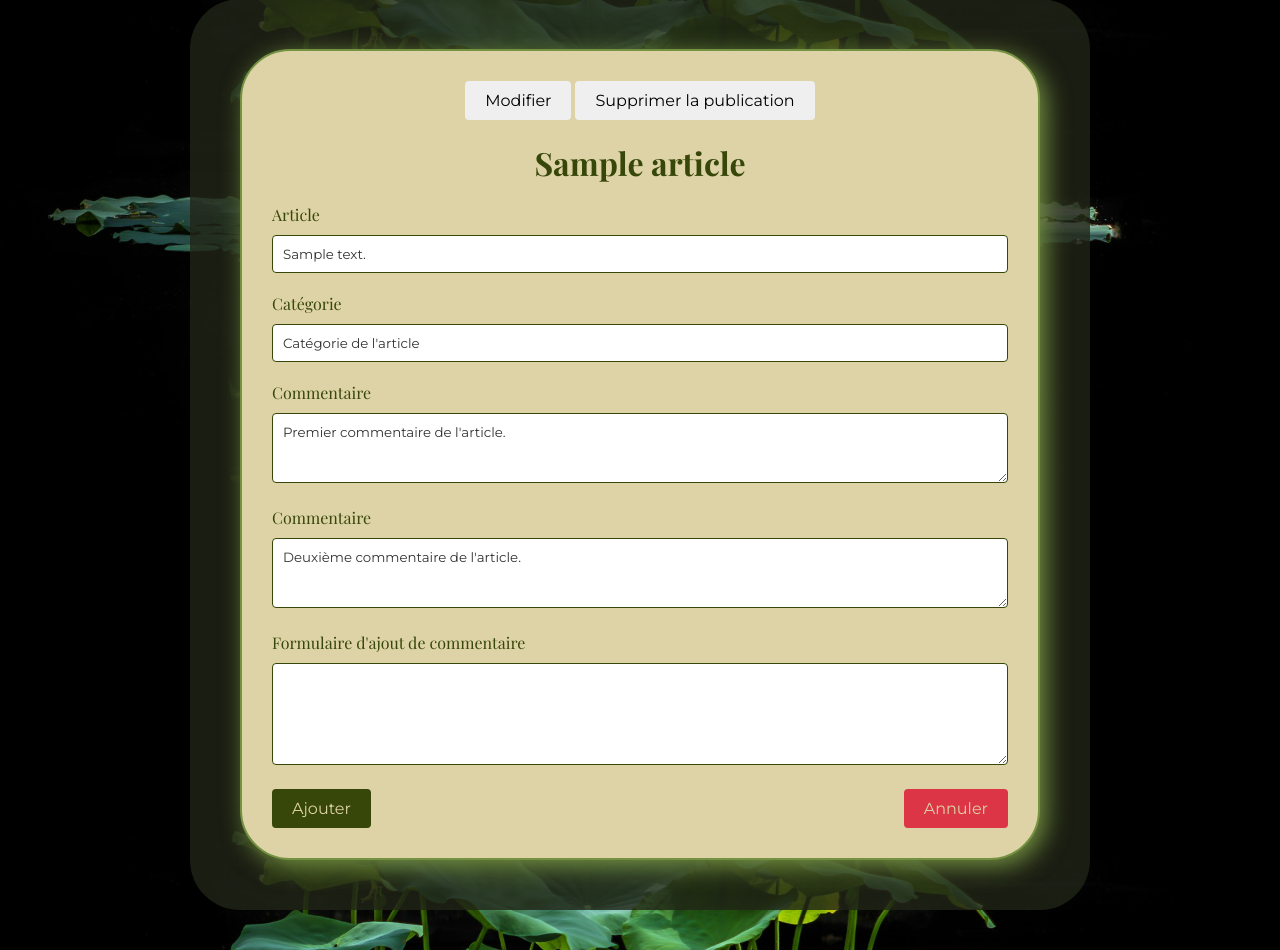
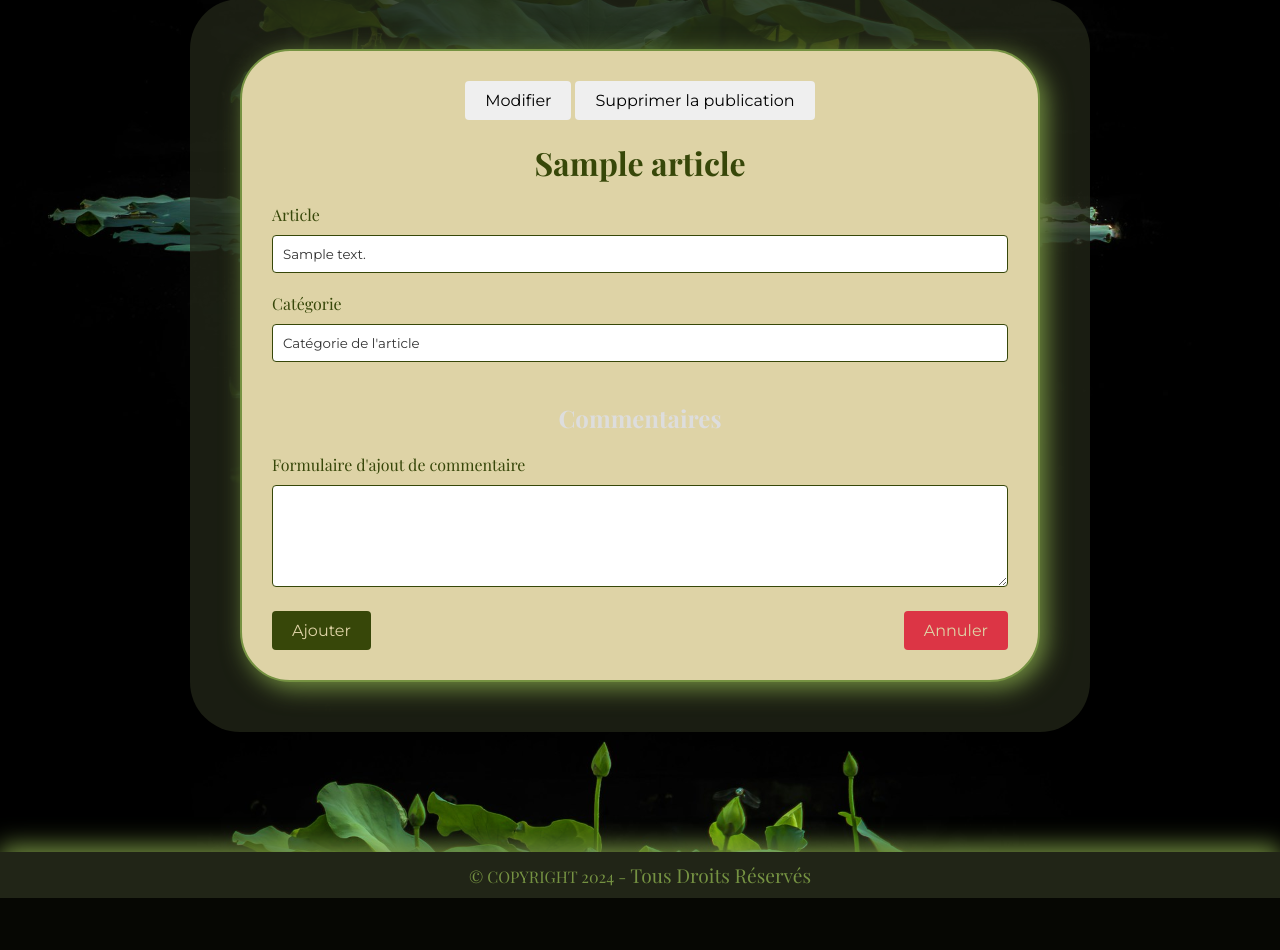
Before and after one commit to Dev-Relax/Blog-AFPA-ECF4, a PHP site: a page that uses src/template/article.php in a window 1280 px wide. Shown: the part 241-1191 px from the top of the page. After the commit the page ends 1139 px from the top, so only its background shows below. Run offline with PHP 8.4, Linux system fonts and the light colour scheme; tables that the repository leaves empty or names only in its code hold one stand-in row (values such as "Sample post"); a stand-in replaces the project's code that opens the database connection.

Commit message:
update commentaires.php and article.php

```diff
--- a/src/model/commentaires.php
+++ b/src/model/commentaires.php
@@ -23,7 +23,7 @@
 
     function recupererCommentairesArticle($article){
         $bdd= connectToBdd();
-        $sql = 'SELECT pseudo, contenu, date FROM commentaires c INNER JOIN utilisateurs u ON c.auteur = u.id WHERE article = :article';
+        $sql = 'SELECT c.id, pseudo, contenu, date FROM commentaires c INNER JOIN utilisateurs u ON c.auteur = u.id WHERE article = :article';
         $query = $bdd->prepare($sql);
         $query->bindParam(':article', $article, PDO::PARAM_INT);
         $query->execute();
--- a/src/template/article.php
+++ b/src/template/article.php
@@ -4,7 +4,7 @@
 
 $title = "B.log - " . $article["titre"];
 require_once "./src/partials/header.php";
-
+require_once "./src/model/commentaires.php";
 
 
 
@@ -16,6 +16,10 @@
 
     if(isset($_POST["modifier"])){
         header("Location: /Blog-AFPA-ECF4/modifier-" . $_POST["modifier"]);
+    }
+
+    if(isset($_POST["new-comment"])) {
+        ajouterCommentaire(1, $_POST["new-comment"], $article_id);
     }
 }
 
@@ -37,12 +41,16 @@
                 <label for="category">Catégorie</label>
                 <input type="text" id="category" name="category" value="Catégorie de l'article" readonly>
 
-                <label for="comment1">Commentaire</label>
-                <textarea id="comment1" name="comment1" rows="3" readonly>Premier commentaire de l'article.</textarea>
+                <h2>Commentaires</h2>
+                <?php
+                $commentaires = recupererCommentairesArticle($article_id);
 
-                <label for="comment2">Commentaire</label>
-                <textarea id="comment2" name="comment2" rows="3" readonly>Deuxième commentaire de l'article.</textarea>
-
+                 foreach($commentaires as $commentaire): ?>
+                    <label for="comment<?= $commentaire["id"]?>"><?= $commentaire["pseudo"]?></label>
+                    <textarea id="comment<?= $commentaire["id"]?>" name="comment<?= $commentaire["id"]?>" rows="3" readonly><?= $commentaire["contenu"] ?></textarea>
+                <?php endforeach; ?>
+            </form>
+            <form method="POST" action="">
                 <label for="new-comment">Formulaire d'ajout de commentaire</label>
                 <textarea id="new-comment" name="new-comment" rows="5" required></textarea>
 
```
